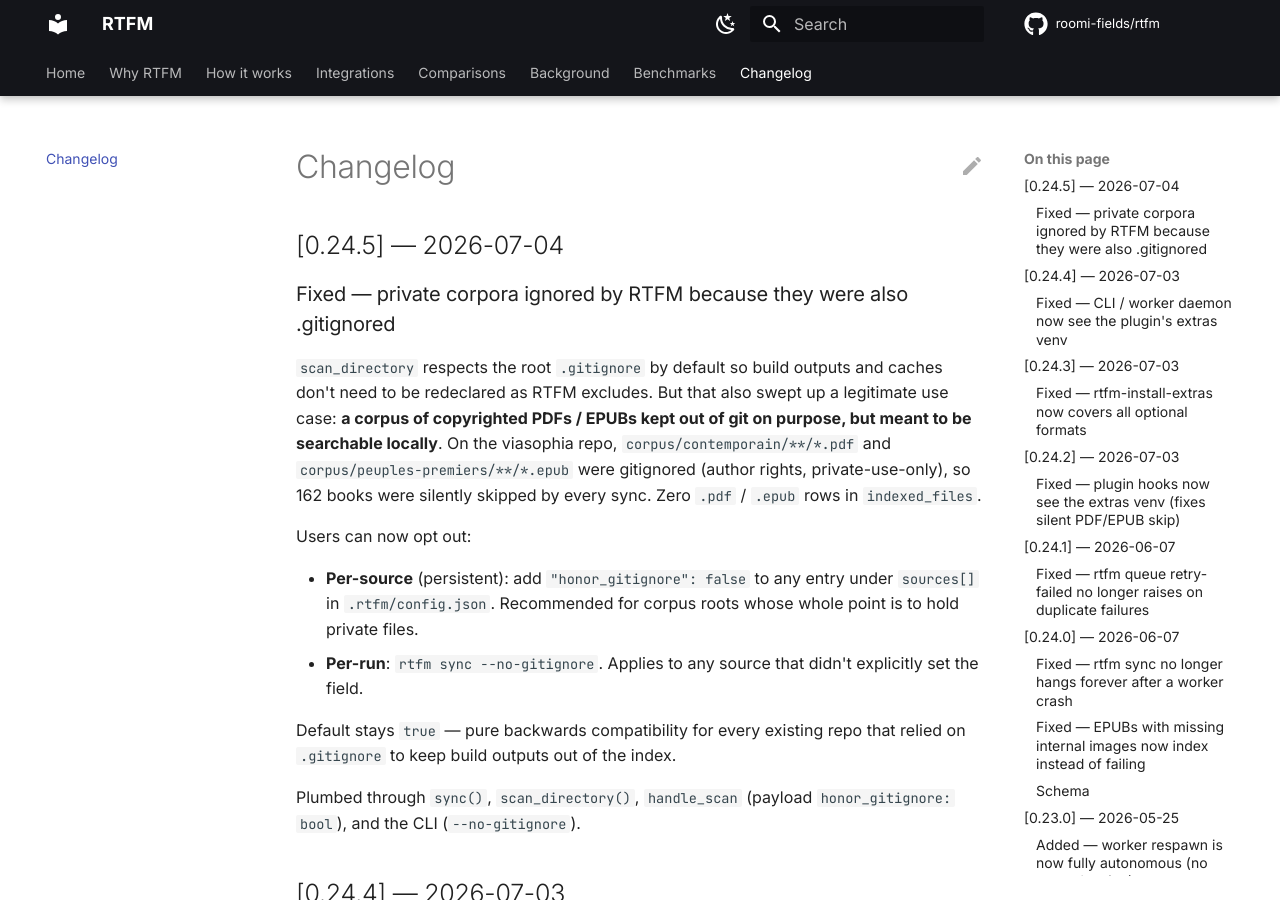
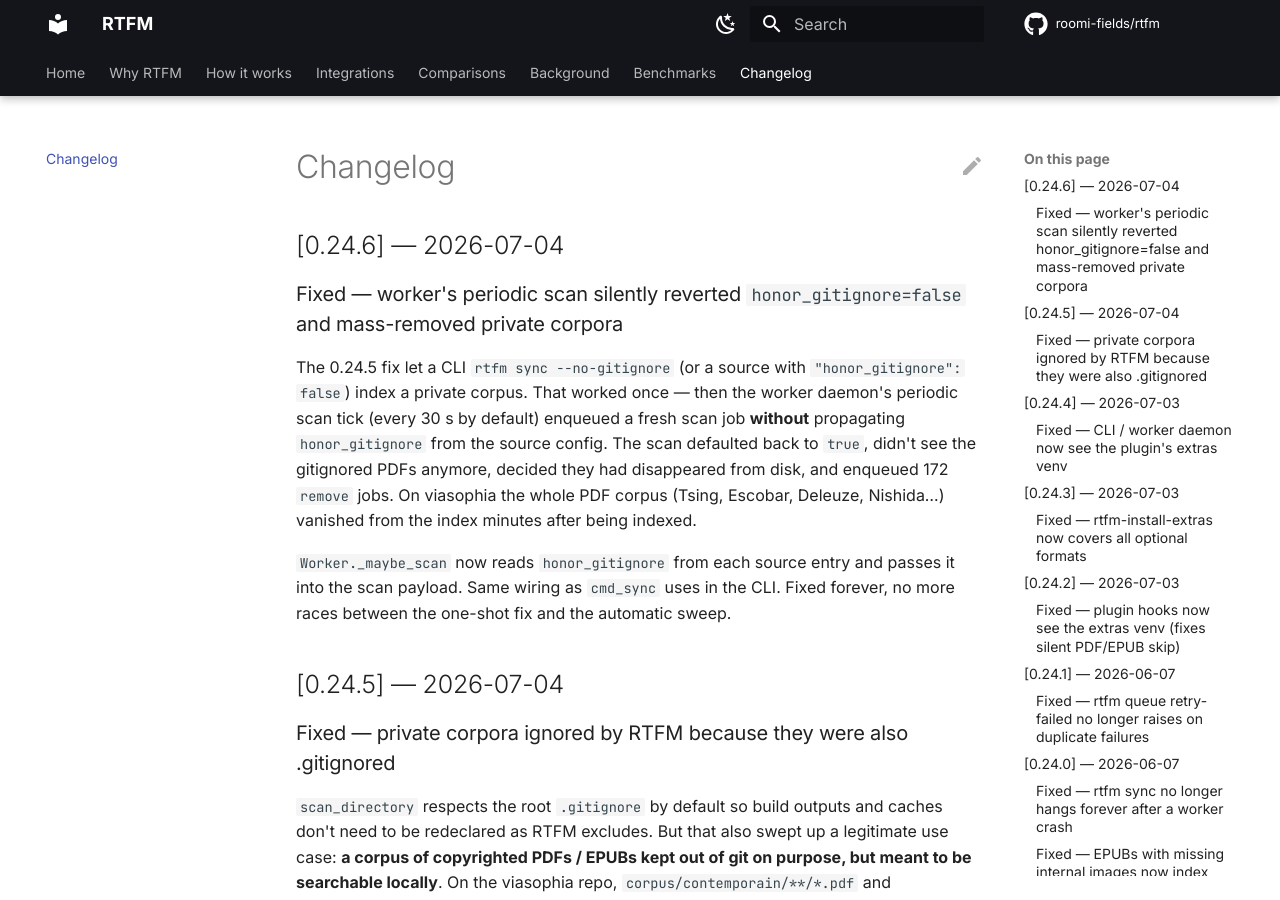
Before and after one commit to roomi-fields/rtfm, an MkDocs documentation site: the page built from docs/CHANGELOG.md, in a window 1280 px wide and 900 px high. Built offline with MkDocs 1.6.1 and Material for MkDocs 9.7.7, drawn with Linux system fonts in a browser that asks for light colours; comment, search, counter and statistics services are not loaded.

Commit message:
fix(worker): periodic scan propagates honor_gitignore → no more mass-remove of gitignored corpora (0.24.6)
The 0.24.5 fix let CLI sync index a private (gitignored) corpus. But
the worker's periodic scan tick (30s default) enqueued a fresh scan
without propagating honor_gitignore from the source config → default
True → files not seen → 172 remove jobs → viasophia PDF corpus gone
minutes after being indexed.

Worker._maybe_scan now reads honor_gitignore from each source entry
and puts it in the scan payload. Same wiring as cmd_sync.

Co-Authored-By: Claude <noreply@anthropic.com>

```diff
--- a/docs/CHANGELOG.md
+++ b/docs/CHANGELOG.md
@@ -6,6 +6,25 @@ description: >-
 ---
 
 # Changelog
+
+## [0.24.6] — 2026-07-04
+
+### Fixed — worker's periodic scan silently reverted `honor_gitignore=false` and mass-removed private corpora
+
+The 0.24.5 fix let a CLI `rtfm sync --no-gitignore` (or a source with
+`"honor_gitignore": false`) index a private corpus. That worked once —
+then the worker daemon's periodic scan tick (every 30 s by default)
+enqueued a fresh scan job **without** propagating `honor_gitignore`
+from the source config. The scan defaulted back to `true`, didn't see
+the gitignored PDFs anymore, decided they had disappeared from disk,
+and enqueued 172 `remove` jobs. On viasophia the whole PDF corpus
+(Tsing, Escobar, Deleuze, Nishida…) vanished from the index minutes
+after being indexed.
+
+`Worker._maybe_scan` now reads `honor_gitignore` from each source
+entry and passes it into the scan payload. Same wiring as
+`cmd_sync` uses in the CLI. Fixed forever, no more races between the
+one-shot fix and the automatic sweep.
 
 ## [0.24.5] — 2026-07-04
 
--- a/pyproject.toml
+++ b/pyproject.toml
@@ -4,7 +4,7 @@ build-backend = "hatchling.build"
 
 [project]
 name = "rtfm-ai"
-version = "0.24.5"
+version = "0.24.6"
 description = "RTFM — The open retrieval layer for AI agents. Indexes code, docs, legal, research, data. Extensible parser system. Serves surgical context via MCP."
 readme = "README.md"
 license = "MIT"
--- a/server.json
+++ b/server.json
@@ -7,12 +7,12 @@
     "url": "https://github.com/roomi-fields/rtfm",
     "source": "github"
   },
-  "version": "0.24.5",
+  "version": "0.24.6",
   "packages": [
     {
       "registryType": "pypi",
       "identifier": "rtfm-ai",
-      "version": "0.24.5",
+      "version": "0.24.6",
       "transport": {
         "type": "stdio"
       }
```
Also changed, not shown: 2 other files.
